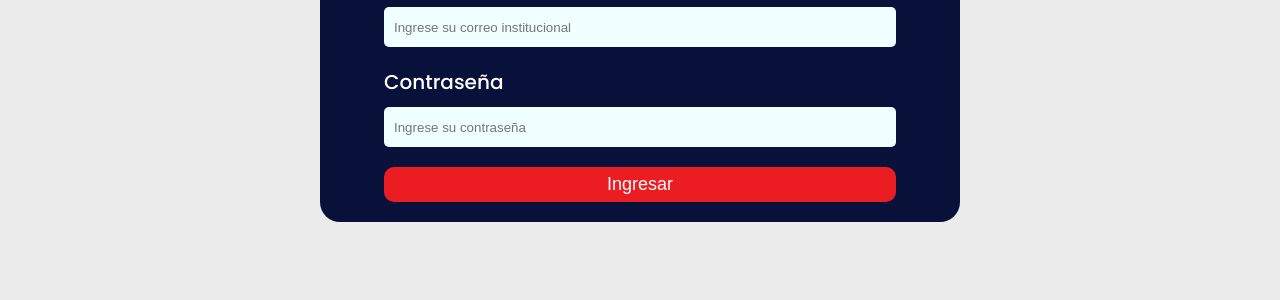
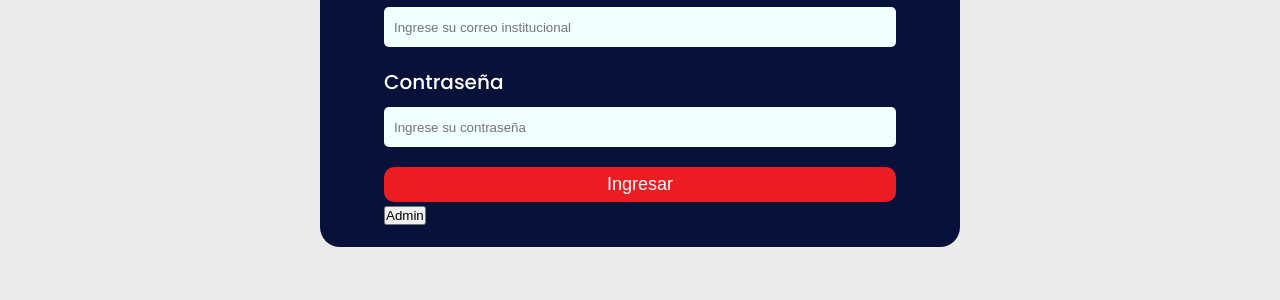
Before and after one commit to Dfong1/JuanAmos, a plain HTML site: page index.html in a window 1280 px wide. Shown: the part 196-496 px from the top of the page. Drawn offline with Linux system fonts and the light colour scheme.

Commit message:
Update index.html

```diff
--- a/index.html
+++ b/index.html
@@ -23,6 +23,7 @@
                 </div>
                 <div class="elements__form">
                     <a href="./alumnos/index.html"><input type="button" value="Ingresar" class="input__submit"></a>
+                    <a href="./admin/index.html"><input type="button" value="Admin"></a>
                 </div>
             </form>
         </div>
```
